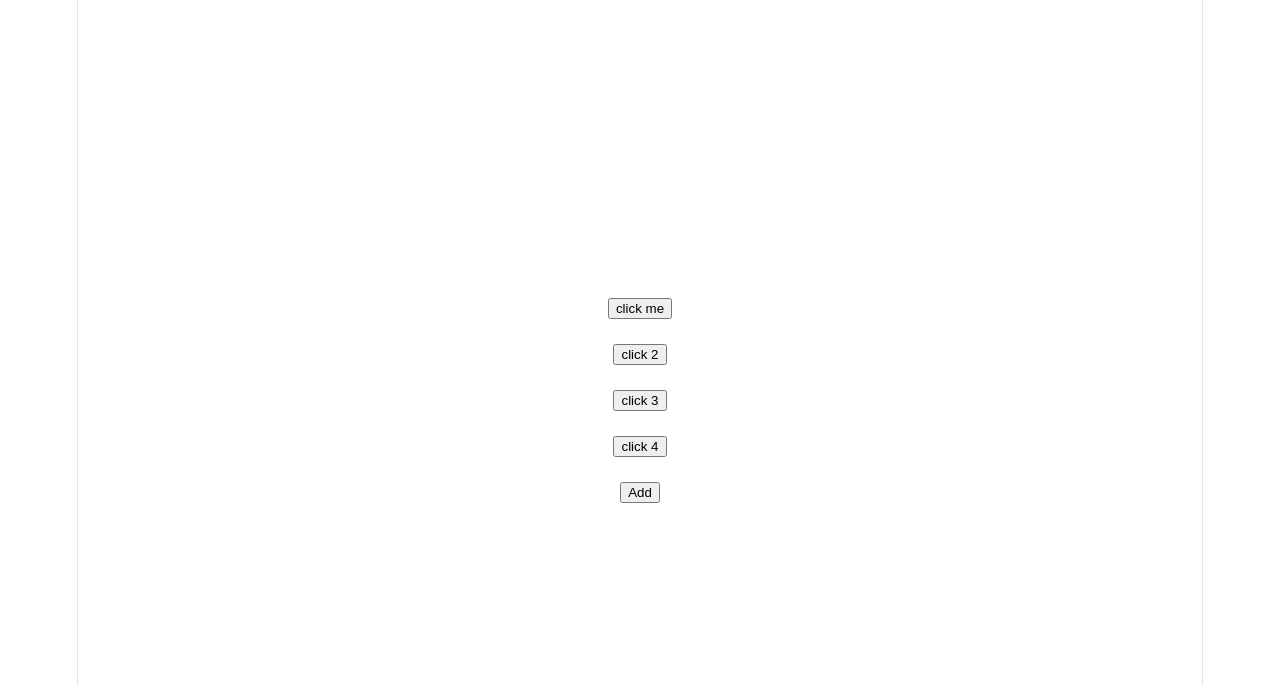
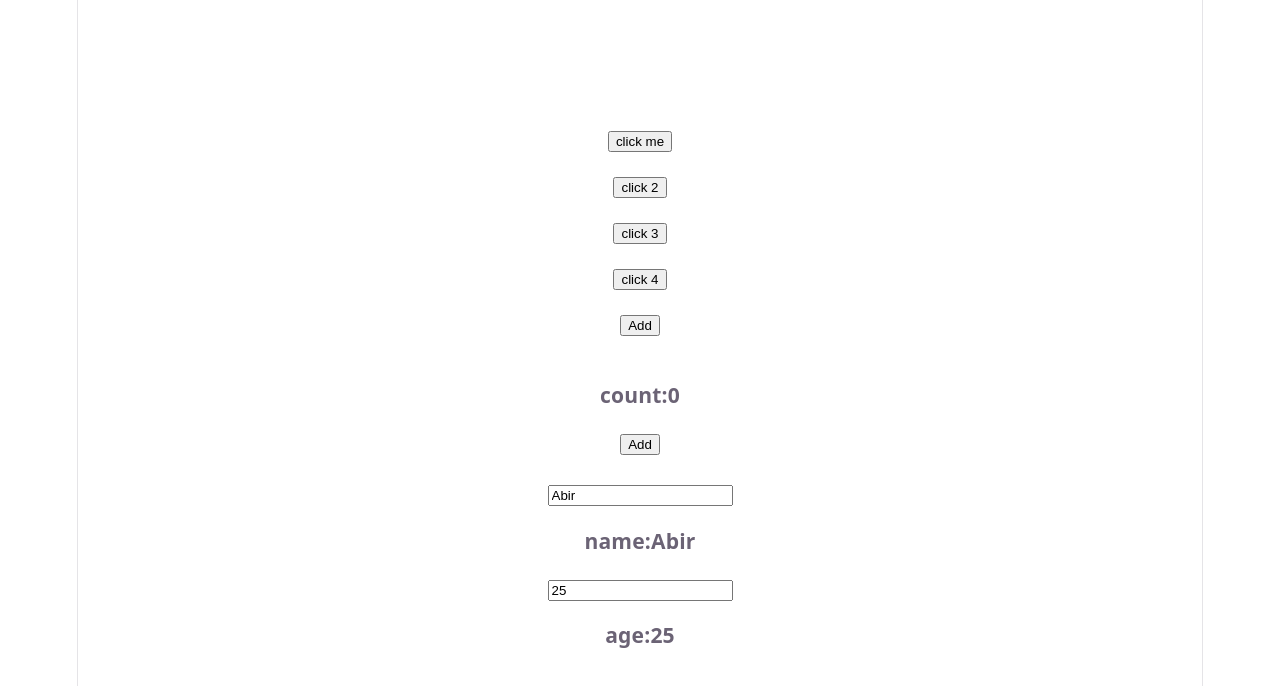
Before and after one commit to aslam70/revised-react-part-2, a React (Vite) app: page / in a window 1280 px wide. Shown: the top 686 px of the page. Built offline with nearby package versions, Linux system fonts and the light colour scheme.

Commit message:
new componennt add

```diff
--- a/src/App.jsx
+++ b/src/App.jsx
@@ -1,5 +1,6 @@
 import "./App.css";
-
+import Counter from "./Counter";
+import Object from "./Object"
 function App() {
   function handleClick() {
     alert("clicked");
@@ -38,6 +39,8 @@ function App() {
         >
           Add
         </button>
+        <Counter></Counter>
+        <Object></Object>
       </section>
     </>
   );
--- /dev/null
+++ b/src/Counter.jsx
@@ -0,0 +1,17 @@
+import { useState } from "react";
+
+export default function Counter() {
+  const [count, setCount] = useState(0);
+  return (
+    <div>
+      <h3>count:{count}</h3>
+      <button
+        onClick={() => {
+          setCount(count + 1);
+        }}
+      >
+        Add
+      </button>
+    </div>
+  );
+}
--- /dev/null
+++ b/src/Object.jsx
@@ -0,0 +1,22 @@
+import { useState } from "react";
+export default function ProfileFrom() {
+  const [user, setUser] = useState({
+    name: "Abir",
+    age: 25,
+  });
+  const updateName = (e) => {
+    setUser({ ...user, name: e.target.value });
+  };
+  const updateAge = (e) => {
+    setUser({ ...user, age: e.target.value });
+  };
+  return (
+    <div>
+      <input value={user.name} onChange={updateName} placeholder="name"></input>
+      <h3>name:{user.name}</h3>
+      {/* age update */}
+      <input value={user.age} onChange={updateAge} />
+      <h3>age:{user.age}</h3>
+    </div>
+  );
+}
```
